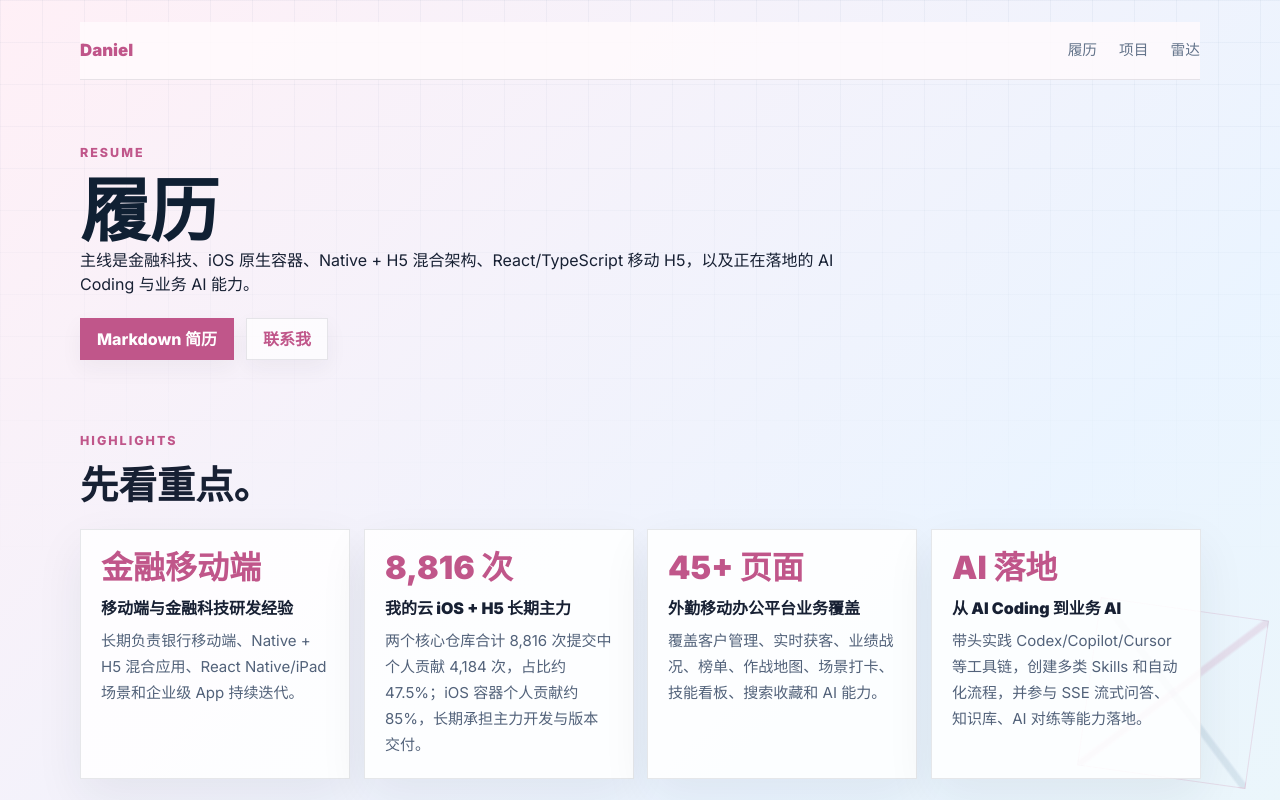
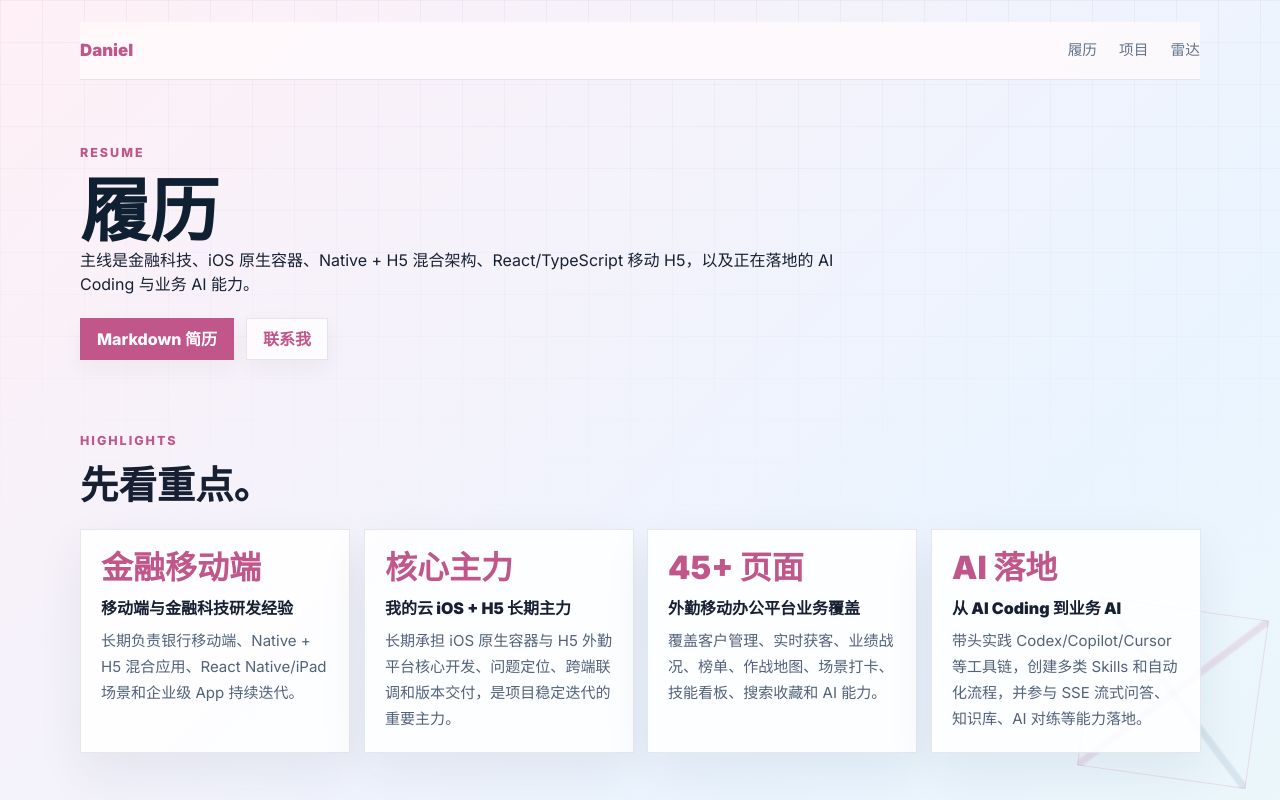
Before and after one commit to danielgzd/danielgzd.github.io, a Next.js app: page /resume in a window 1280 px wide. Shown: the top 800 px of the page. Built offline with nearby package versions, Linux system fonts and the light colour scheme.

Commit message:
Remove commit metrics from resume

```diff
--- a/app/content.ts
+++ b/app/content.ts
@@ -24,9 +24,9 @@ export const resumeHighlights = [
     body: "长期负责银行移动端、Native + H5 混合应用、React Native/iPad 场景和企业级 App 持续迭代。",
   },
   {
-    value: "8,816 次",
+    value: "核心主力",
     label: "我的云 iOS + H5 长期主力",
-    body: "两个核心仓库合计 8,816 次提交中个人贡献 4,184 次，占比约 47.5%；iOS 容器个人贡献约 85%，长期承担主力开发与版本交付。",
+    body: "长期承担 iOS 原生容器与 H5 外勤平台核心开发、问题定位、跨端联调和版本交付，是项目稳定迭代的重要主力。",
   },
   {
     value: "45+ 页面",
@@ -76,11 +76,11 @@ export const timeline = [
 export const practices = [
   {
     title: "我的云 iOS 原生容器",
-    body: "银行管理云/我的云 iOS 客户端，近 6 年 2,340 次提交中个人贡献 1,990 次，占比约 85%。负责 Native 容器、WebView、JSBridge、登录授权、地图定位、扫码/相机、OCR、活体检测、NFC、语音识别等原生能力封装，支撑 H5 业务在 iOS 端稳定运行。",
+    body: "银行管理云/我的云 iOS 客户端。负责 Native 容器、WebView、JSBridge、登录授权、地图定位、扫码/相机、OCR、活体检测、NFC、语音识别等原生能力封装，支撑 H5 业务在 iOS 端稳定运行。",
   },
   {
     title: "我的云 H5 外勤移动办公平台",
-    body: "银行外勤移动 H5 应用，5 年 6,476 次提交中个人贡献 2,194 次，占比约 33.9%。参与 React + TypeScript + MobX 技术栈、dsbridge 原生桥接、多角色首页、数据看板、作战地图、场景打卡、搜索收藏、权限体系和灰度发布等长期建设。",
+    body: "银行外勤移动 H5 应用。参与 React + TypeScript + MobX 技术栈、dsbridge 原生桥接、多角色首页、数据看板、作战地图、场景打卡、搜索收藏、权限体系和灰度发布等长期建设。",
   },
   {
     title: "AI 问答 / AI 对练 / 技能仓库",
--- a/app/page.tsx
+++ b/app/page.tsx
@@ -47,7 +47,7 @@ export default function Home() {
           </div>
           <div>
             <span>Impact</span>
-            <strong>我的云核心仓库个人贡献 4,184 次提交，占比约 47.5%</strong>
+            <strong>我的云 iOS 容器与 H5 平台长期主力开发</strong>
           </div>
         </aside>
       </section>
```
Also changed, not shown: public/Daniel-iOS-Resume-2026.md (+3 -3 lines).
